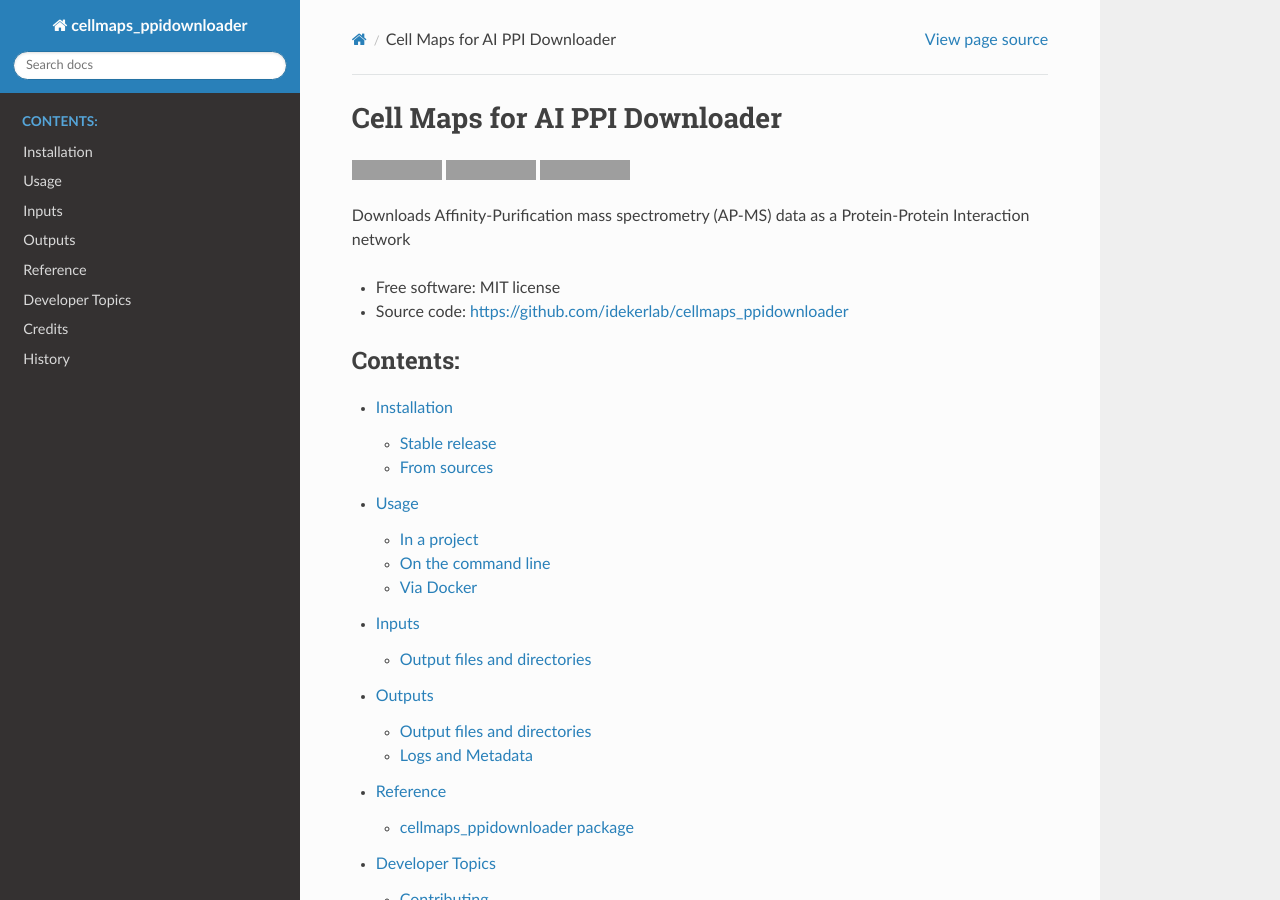
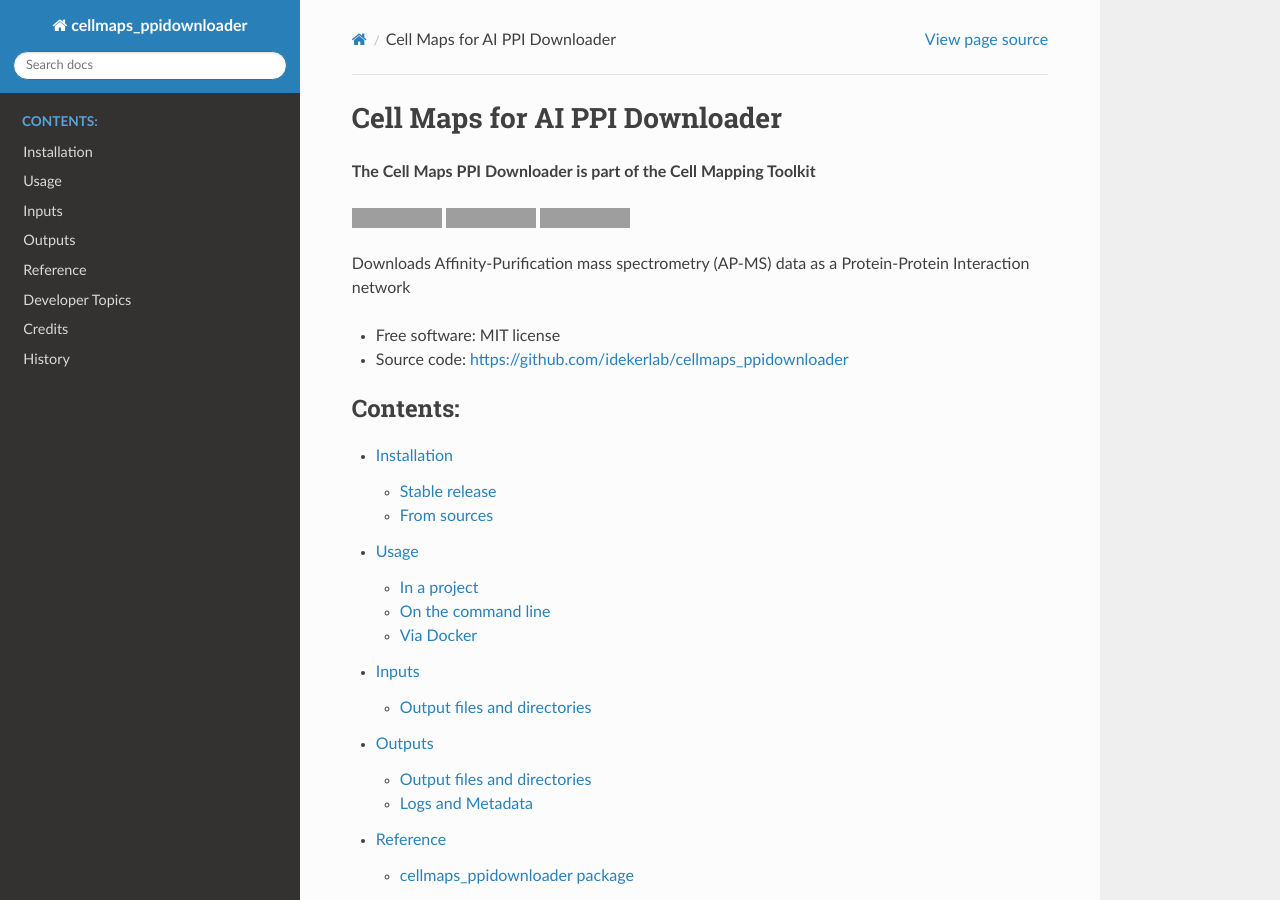
Before and after one commit to wadeschulz/cellmaps_ppidownloader_experimental, a Sphinx documentation site: the page built from docs/index.rst, in a window 1280 px wide and 900 px high. Built offline with Sphinx 7.4.7 and the Read the Docs theme 3.1.0, drawn with Linux system fonts in a browser that asks for light colours; grey boxes are pictures that could not be loaded.

Commit message:
Add desc to docs

```diff
--- a/README.rst
+++ b/README.rst
@@ -1,7 +1,7 @@
 ================================
 Cell Maps for AI PPI Downloader
 ================================
-
+The Cell Maps PPI Downloader is part of the Cell Mapping Toolkit
 
 .. image:: https://img.shields.io/pypi/v/cellmaps_ppidownloader.svg
         :target: https://pypi.python.org/pypi/cellmaps_ppidownloader
--- a/docs/index.rst
+++ b/docs/index.rst
@@ -1,6 +1,7 @@
 ================================
 Cell Maps for AI PPI Downloader
 ================================
+**The Cell Maps PPI Downloader is part of the Cell Mapping Toolkit**
 
 .. image:: https://img.shields.io/pypi/v/cellmaps_ppidownloader.svg
         :target: https://pypi.python.org/pypi/cellmaps_ppidownloader
```
